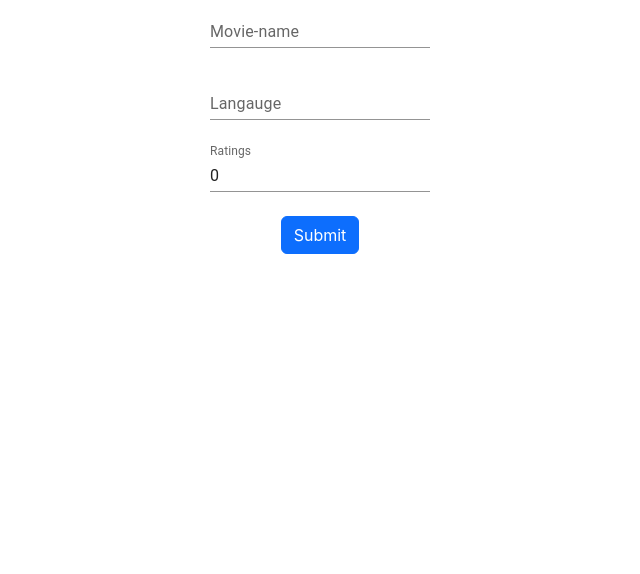
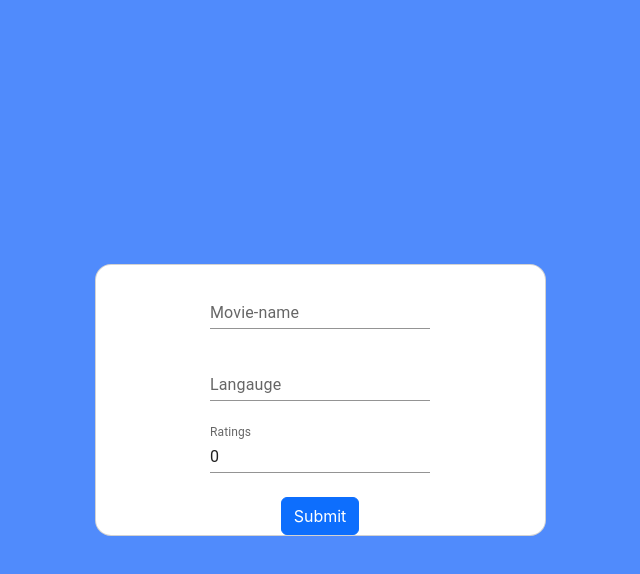
Before and after one commit to 15M236/formIk, a React (Create React App) app: page / in a window 1280 px wide. Shown: the top 574 px of the page, without its empty margins (320-960 px from the left). Built offline with nearby package versions, Linux system fonts and the light colour scheme; no server answers; the HTML template or start-up script is replaced by a standard one.

Commit message:
after many changes

```diff
--- a/public/index.html
+++ b/public/index.html
@@ -15,6 +15,13 @@
       user's mobile device or desktop. See https://developers.google.com/web/fundamentals/web-app-manifest/
     -->
     <link rel="manifest" href="%PUBLIC_URL%/manifest.json" />
+    <link href="https://cdn.jsdelivr.net/npm/bootstrap@5.3.0-alpha3/dist/css/bootstrap.min.css"
+    rel="stylesheet" integrity="sha384-KK94CHFLLe+nY2dmCWGMq91rCGa5gtU4mk92HdvYe+M/SXH301p5ILy+dN9+nJOZ"
+    crossorigin="anonymous">
+
+  <script src="https://cdn.jsdelivr.net/npm/bootstrap@5.3.0-alpha3/dist/js/bootstrap.bundle.min.js"
+    integrity="sha384-ENjdO4Dr2bkBIFxQpeoTz1HIcje39Wm4jDKdf19U8gI4ddQ3GYNS7NTKfAdVQSZe"
+    crossorigin="anonymous"></script>
     <!--
       Notice the use of %PUBLIC_URL% in the tags above.
       It will be replaced with the URL of the `public` folder during the build.
@@ -24,7 +31,7 @@
       work correctly both with client-side routing and a non-root public URL.
       Learn how to configure a non-root public URL by running `npm run build`.
     -->
-    <title>React App</title>
+    <title>Formik</title>
   </head>
   <body>
     <noscript>You need to enable JavaScript to run this app.</noscript>
--- a/src/Form.js
+++ b/src/Form.js
@@ -2,13 +2,44 @@ import React , { useEffect}  from 'react';
 import TextField from '@mui/material/TextField';
 import {Formik} from 'formik'
 import axios from 'axios';
+import { useCallback } from 'react';
+import {useState} from 'react'
 import Button from 'react-bootstrap/Button';
 import './Form.css'
+import env from '../src/environment'
+
 function Form() {
-    let url = "https://63820c5e9842ca8d3c9fd873.mockapi.io/"
-    useEffect( () => {
-        axios.get(`${url}/list/`).then(data => console.log(data))
+    const[values,setValues] = useState([])
+
+    const listMovies = useCallback( async() => {
+        try {
+            let res = await axios.get(`${env.apiurl}/data/`)
+            if(res.data.statusCode === 200) {
+                setValues(res.data.lists)
+                console.log(res.data.lists)
+            }
+        }catch(err) {
+            console.log(err)
+        }
+
+    },[])
+    useEffect(() =>{
+        listMovies()
+    },[listMovies])
+
+    const updateList = async() => {
+        console.log(values)
+        try {
+            let res = await axios.post(`${env.apiUrl}/data/`,{
+                values
             })
+            console.log(res)
+        }catch(err) {
+            console.log(err)
+        }
+
+    }
+
     return (
         <div>
             <Formik
@@ -27,10 +58,17 @@ function Form() {
                     return errors ;
                 }}
                 onSubmit={(values) =>{
-                    axios.post(`${url}/list/`,{values}).then(response => console.log(response))
+                    updateList(values)
                 }}>
                 {({ values , errors , handleSubmit , handleChange}) => {
                     return (
+                        <>
+                            <section className="vh-100" style={{"background-color": "#508bfc"}}>
+                            <div className="container py-5  h-100">
+                                <div className="row d-flex justify-content-center align-items-center h-100">
+                                    <div className="col-12 col-md-8 col-lg-6 col-xl-5">
+                                        <div className="card shadow-2-strong" style={{"border-radius": "1rem"}}>
+                                            <div className="card-body p-2 text-center"></div>
                                                 <form onSubmit={handleSubmit}>
                                                     <TextField id="standard-basic" label="Movie-name" type="text"
                                                     variant="standard" value={values.movieName}
@@ -48,15 +86,18 @@ function Form() {
                                                     {errors.ratings ? errors.ratings : ""}<br/>
 
                                                     <Button variant="primary" type="submit"
-                            onSubmit={handleSubmit}>Submit</Button>
+                                                    onSubmit={(e) =>handleSubmit(e)}>Submit</Button>
                                                 </form>
-
+                                            </div>
+                                        </div>
+                                    </div>
+                                </div>
+                            </section>
+                        </>
                     )
                 }}
             </Formik>
         </div>
-
     )
 }
-
 export default Form ;
--- /dev/null
+++ b/src/environment.js
@@ -0,0 +1,5 @@
+const env = {
+    apiurl:"http://localhost:4000"
+}
+
+export default env;
```
Lines whose indentation alone changed are shown as unchanged.
